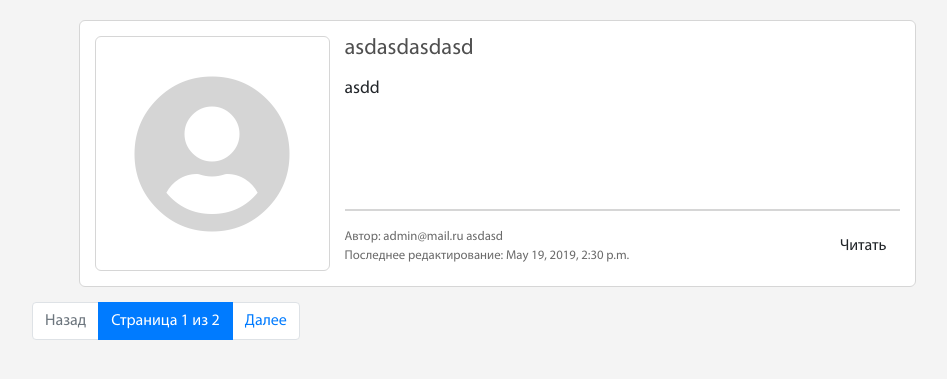
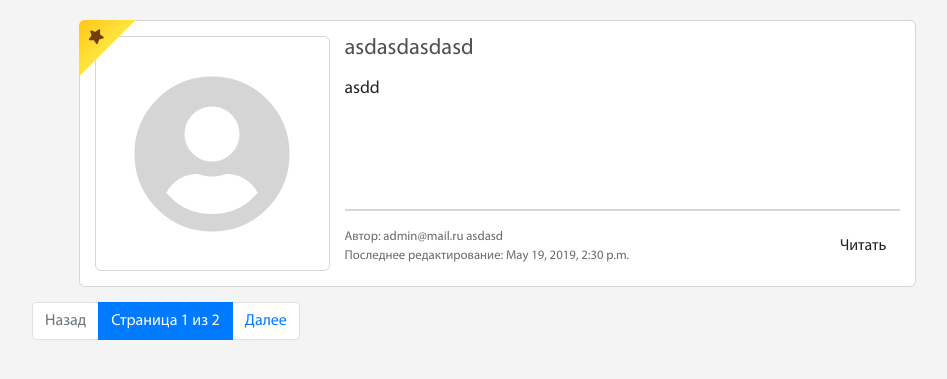
Before and after one commit to Denisova55/memory, a Django app: page /persons_list/ in a window 1280 px wide. Shown: the part 55-434 px from the top of the page, without its empty margins (143-1090 px from the left). Run offline with Django 3.2, Linux system fonts and the light colour scheme; data comes from the database, SQL or seed files in the repository; both versions use the stored data as it was after the commit; some libraries are stand-ins or nearby versions.

Commit message:
Звездочку для фронтенда - Известные личности, пагинатор на 5 страниц

```diff
--- a/mysite/static/css/post.css
+++ b/mysite/static/css/post.css
@@ -1,4 +1,5 @@
 .post {
+  position: relative;
   background: #FFF;
   border-radius: 6px;
   border: 1px #d6d6d6 solid;
@@ -8,6 +9,24 @@
   flex-flow: row wrap;
   margin: 0 auto;
   margin-bottom: 15px;
+}
+.markstar {
+  position: absolute;
+  top: -1px;
+  left: -1px;
+  width: 3.5em;
+  height: 3.5em;
+  background: linear-gradient(to top left, transparent 50%, #ffe53f 50%, #ffc515 100%);
+  border-top-left-radius: 6px;
+  color: #71400a;
+}
+.markstar .fa-star {
+  position: absolute;
+  top: 9px;
+  left: 9px;
+  transform: rotate(100deg);
+  font-size: 0.9rem;
+  color: #71400a;
 }
 .post__img {
   display: block;
--- a/mysite/templates/mysite/persons_list.html
+++ b/mysite/templates/mysite/persons_list.html
@@ -13,6 +13,12 @@
 {% block content %}
 {% for post in all_posts %}
 <aside class="post">
+  {% if post.star%}
+  <div class="markstar">
+    <i class="fas fa-star"></i>
+  </div>
+  {% endif %}
+
   <section class="post__img">
     <i class="fas fa-user-circle"></i>
   </section>
--- a/mysite/templates/mysite/posts_list.html
+++ b/mysite/templates/mysite/posts_list.html
@@ -12,6 +12,12 @@
 {% block content %}
   {% for post in posts %}
     <aside class="post">
+      {% if post.star%}
+      <div class="markstar">
+        <i class="fas fa-star"></i>
+      </div>
+      {% endif %}
+
       <section class="post__img">
         <i class="fas fa-user-circle"></i>
       </section>
--- a/mysite/views.py
+++ b/mysite/views.py
@@ -11,7 +11,7 @@ from django.contrib import auth
 def posts_list(request):
     """Страница со списком всех постов"""
     posts = Post.objects.all()
-    paginator = Paginator(posts, 1)
+    paginator = Paginator(posts, 5)
     page = request.GET.get('page')
     try:
         posts = paginator.page(page)
```
Also changed, not shown: db.sqlite3.
